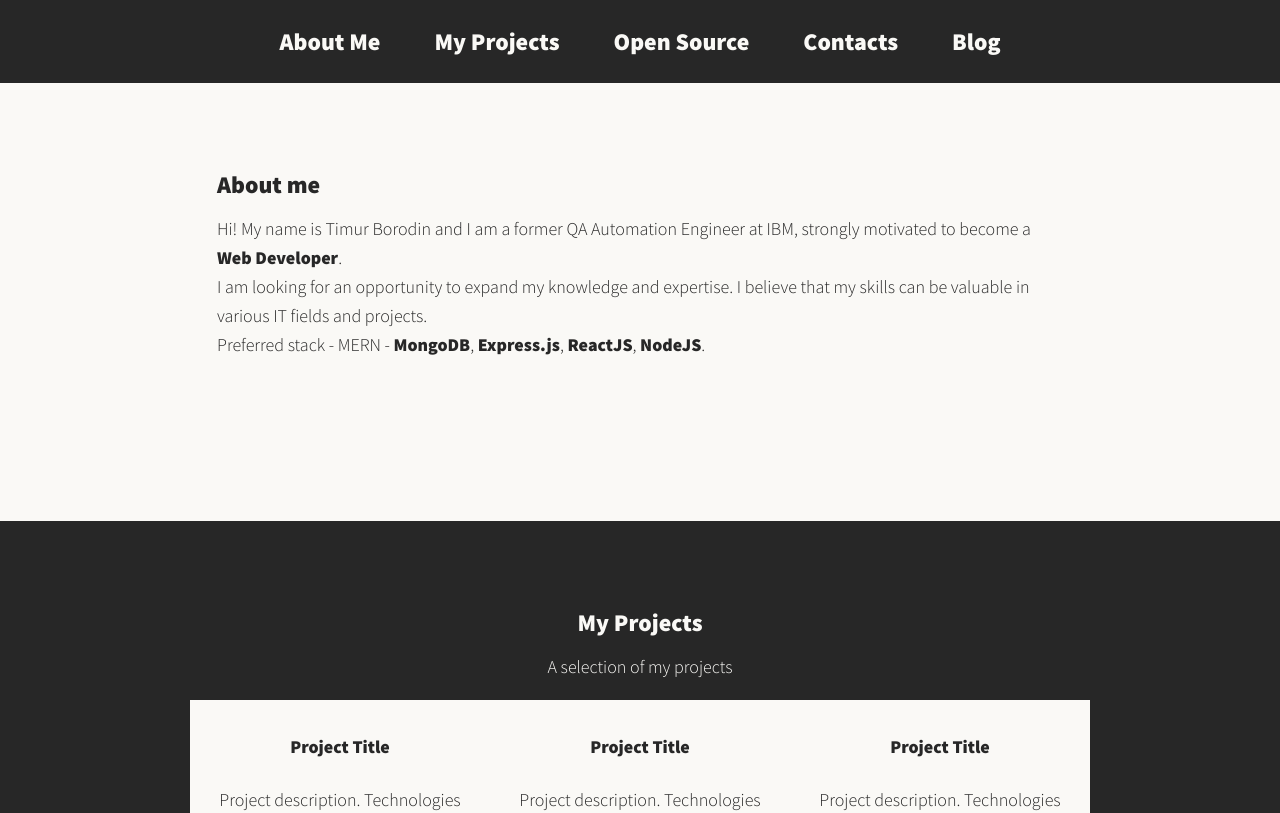
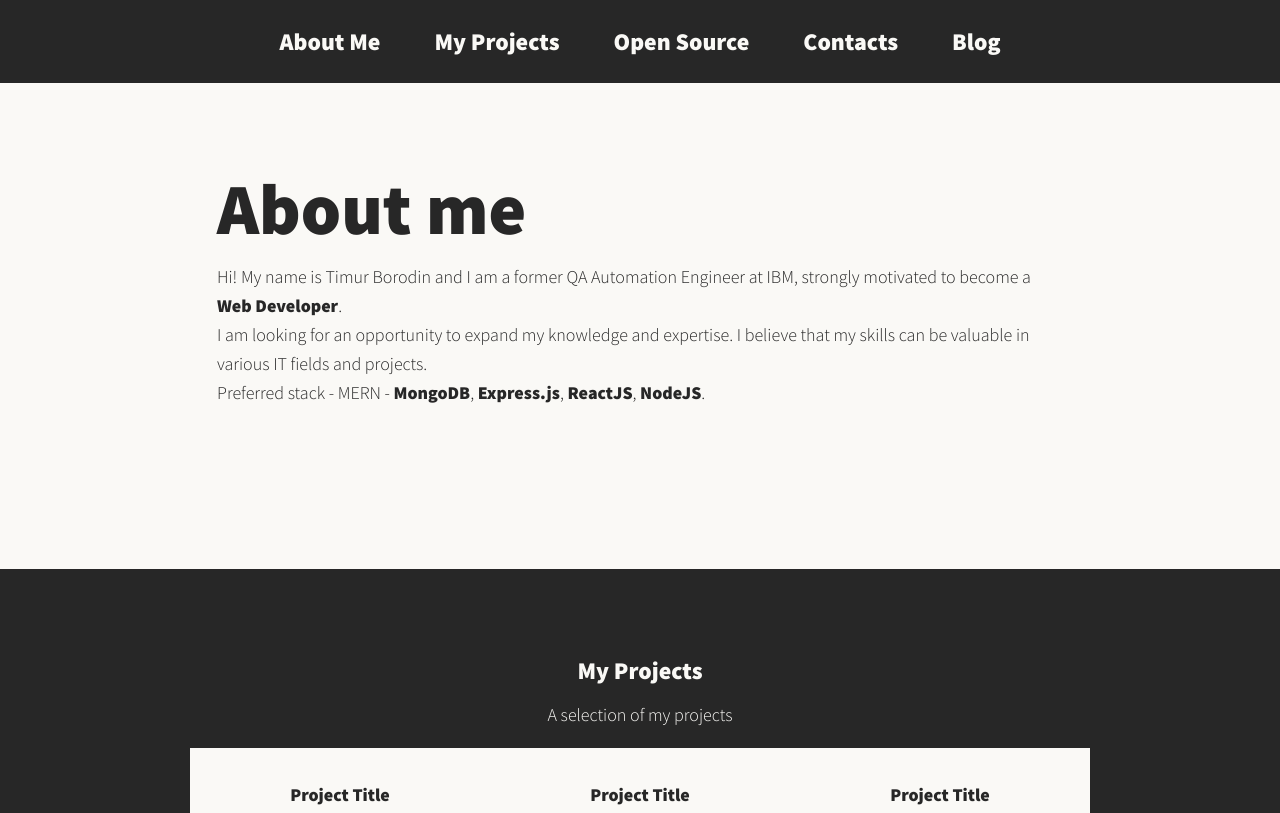
Before and after one commit to De1ain/de1ain.github.io, a Next.js app: page / in a window 1280 px wide. Shown: the top 813 px of the page. Built offline with nearby package versions, Linux system fonts and the light colour scheme.

Commit message:
Header changed to h1

```diff
--- a/components/AboutMe.js
+++ b/components/AboutMe.js
@@ -6,7 +6,7 @@ const AboutMe = () => {
     return (
         <section className={styles['about-me']} id="about-me">
             <header>
-                <h3>About me</h3>
+                <h1>About me</h1>
             </header>
             <p>
                 Hi! My name is Timur Borodin and I am a former QA Automation Engineer at IBM, strongly motivated to become a <strong>Web Developer</strong>.
```
